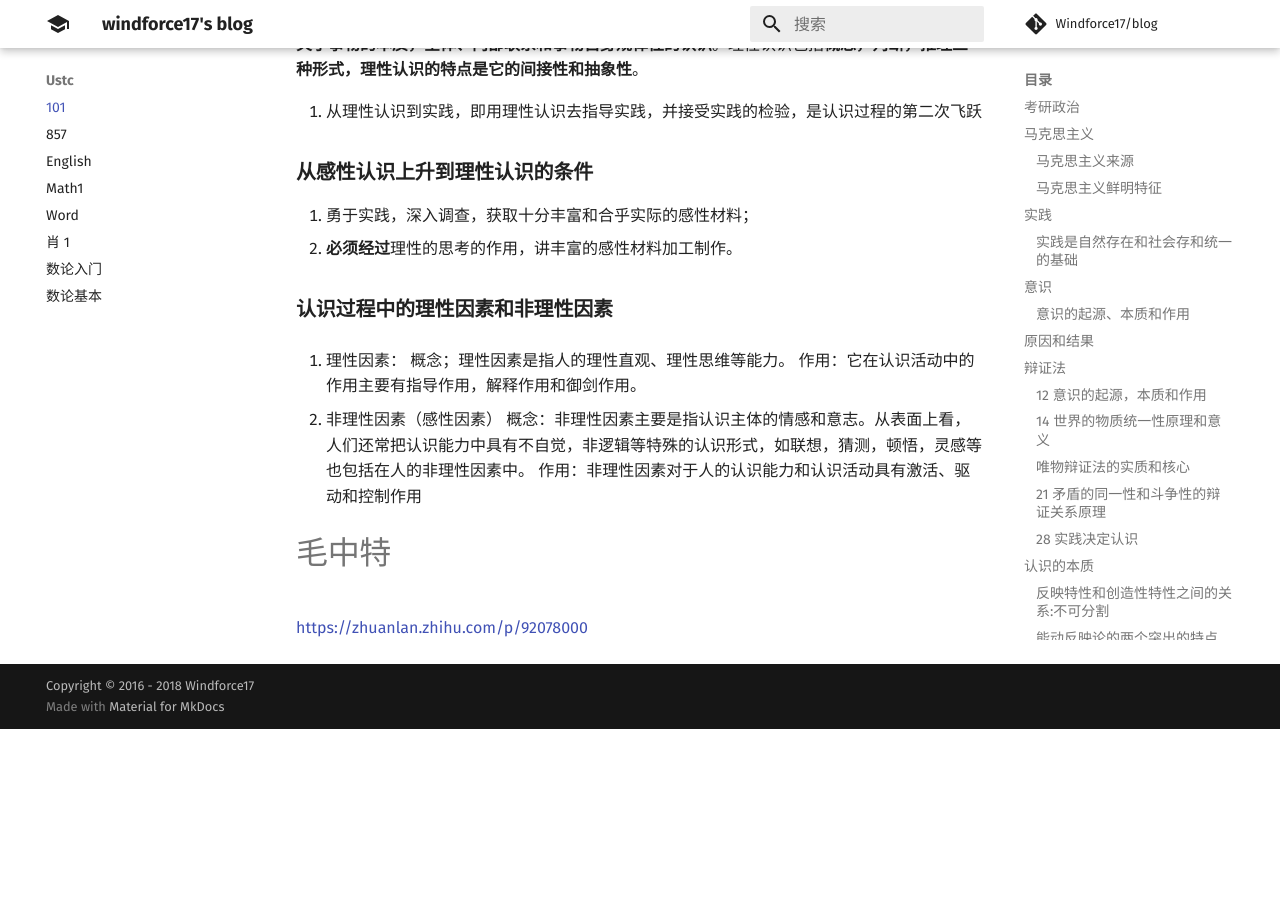
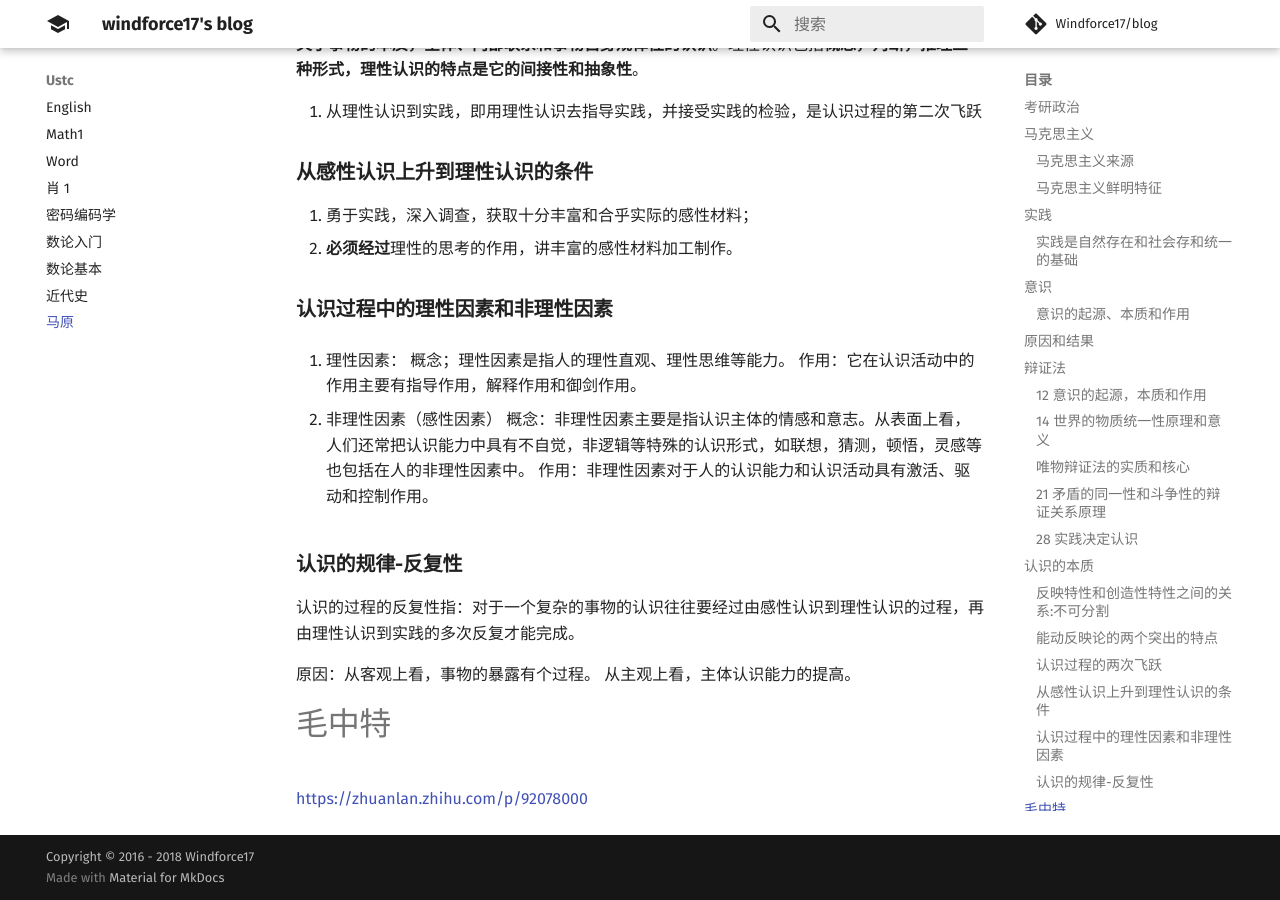
Before and after one commit to Windforce17/blog, an MkDocs documentation site: the page built from docs/ustc/马原.md, in a window 1280 px wide and 900 px high, scrolled down 4870 px. Built offline with MkDocs 1.6.1 and Material for MkDocs 9.7.7, drawn with Linux system fonts in a browser that asks for light colours; comment, search, counter and statistics services are not loaded; before the commit the page ends 5599 px from its top, so only the background shows below that.

Commit message:
update dir

```diff
--- a/docs/ustc/101.md
+++ b/docs/ustc/马原.md
@@ -181,8 +181,13 @@
 
 2. 非理性因素（感性因素）
 概念：非理性因素主要是指认识主体的情感和意志。从表面上看，人们还常把认识能力中具有不自觉，非逻辑等特殊的认识形式，如联想，猜测，顿悟，灵感等也包括在人的非理性因素中。
-作用：非理性因素对于人的认识能力和认识活动具有激活、驱动和控制作用
+作用：非理性因素对于人的认识能力和认识活动具有激活、驱动和控制作用。
 
+### **认识的规律-反复性**
+认识的过程的反复性指：对于一个复杂的事物的认识往往要经过由感性认识到理性认识的过程，再由理性认识到实践的多次反复才能完成。
+
+原因：从客观上看，事物的暴露有个过程。
+      从主观上看，主体认识能力的提高。
 # 毛中特
 
 https://zhuanlan.zhihu.com/p/92078000
```
Also changed, not shown: docs/ustc/近代史.md (added, +11 -0 lines), docs/ustc/密码编码学.md (renamed from docs/ustc/857.md).
